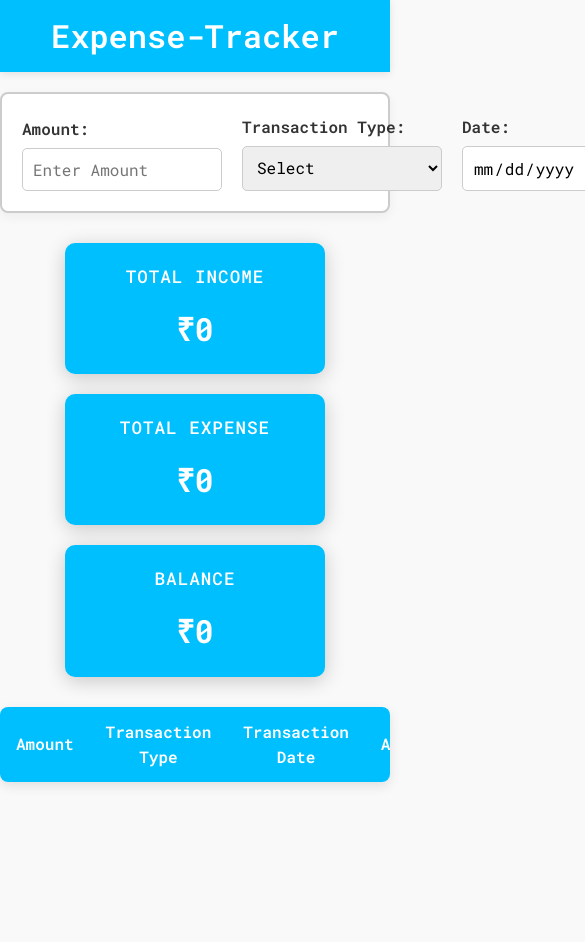
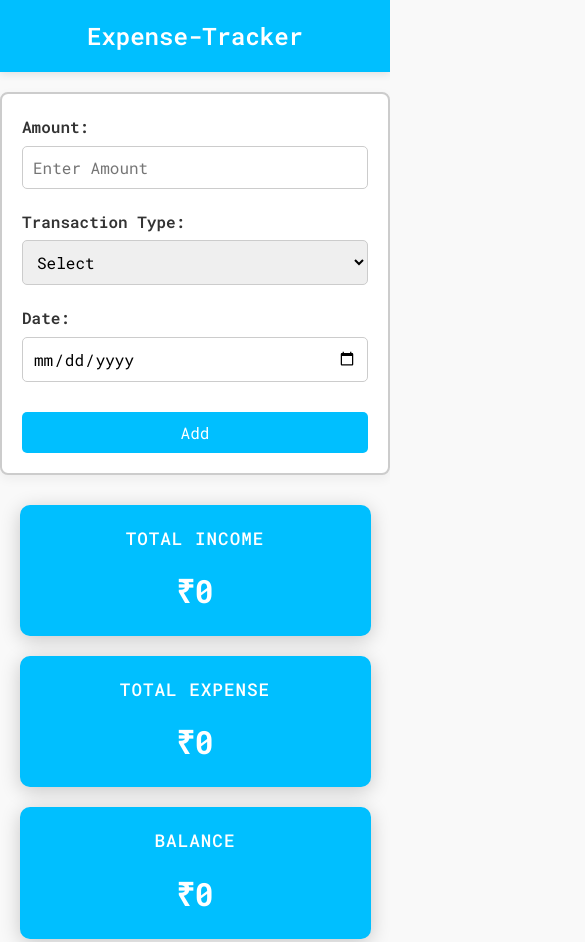
Before and after one commit to rahulbingi24/Expense-Tracker, a plain HTML site: page index.html in a window 390 px wide. Shown: the top 942 px of the page, 585 px wide, since content can reach past the window. Before the commit the page ends 844 px from the top, so only its background shows below. Drawn offline with Linux system fonts and the light colour scheme; a web font is replaced by a local one.

Commit message:
Add Media Query

```diff
--- a/style.css
+++ b/style.css
@@ -178,3 +178,44 @@ tr:hover {
     background-color: #d11a2a;
     color: white;
 }
+
+/* 📱 Mobile Responsive Design */
+@media (max-width: 600px) {
+    #form {
+        flex-direction: column;
+        align-items: stretch;
+    }
+
+    #form div {
+        min-width: 100%;
+    }
+
+    #card-section {
+        flex-direction: column;
+        align-items: center;
+    }
+
+    .card {
+        width: 90%;
+    }
+
+    th,
+    td {
+        padding: px;
+        font-size: 8px;
+
+    }
+
+    header h1 {
+        font-size: 1.5rem;
+    }
+
+    button {
+        width: 100%;
+        margin-top: 10px;
+    }
+
+    .delete-btn {
+        font-size: 8px;
+    }
+}
```
